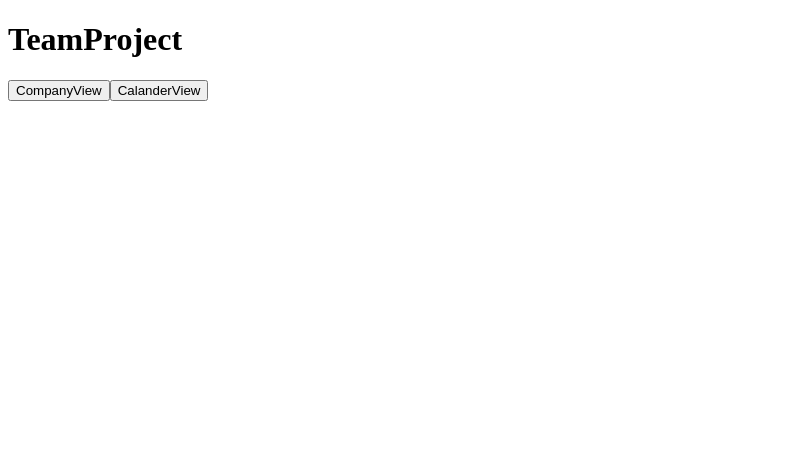
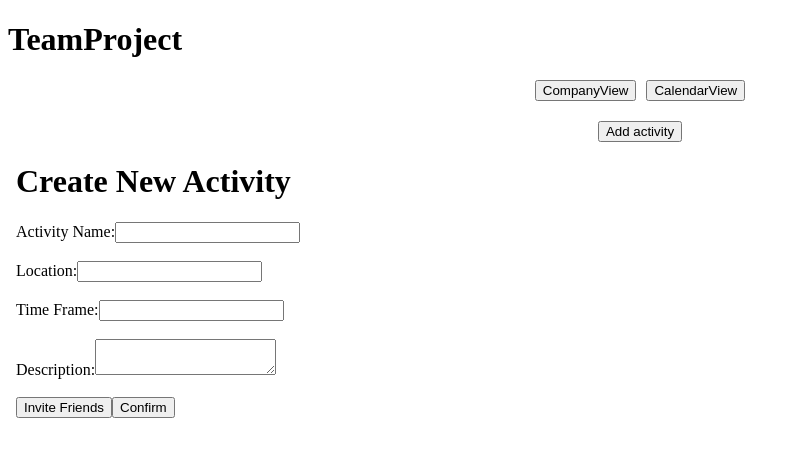
Before and after one commit to TomaszKK/TeamProject2023, an Angular app in the folder TeamProject/: page /addActivity in a window 1280 px wide. Before the commit this address led to /. Shown: the top 456 px of the page, without its empty margins (0-800 px from the left). Built offline with nearby package versions, Linux system fonts and the light colour scheme.

Commit message:
added "add activity" to app component main view

```diff
--- a/TeamProject/src/app/activity/activity.component.html
+++ b/TeamProject/src/app/activity/activity.component.html
@@ -1,2 +1,38 @@
-<p>calender works!</p>
-<app-event></app-event>
+<!DOCTYPE html>
+<html>
+<head>
+  <title>Create New Activity</title>
+</head>
+<body>
+<h1>Create New Activity</h1>
+
+<form>
+  <label for="activity-name">Activity Name:</label>
+  <input type="text" id="activity-name" name="activity-name"><br><br>
+
+  <label for="location">Location:</label>
+  <input type="text" id="location" name="location"><br><br>
+
+  <label for="time-frame">Time Frame:</label>
+  <input type="text" id="time-frame" name="time-frame"><br><br>
+
+  <label for="description">Description:</label>
+  <textarea id="description" name="description"></textarea><br><br>
+
+  <button type="button" onclick="inviteFriends()">Invite Friends</button>
+  <button type="button" onclick="addMore()">Confirm</button>
+</form>
+
+<script>
+  function inviteFriends() {
+    // To do
+    alert("Friends invited");
+  }
+
+  function addMore() {
+    // To do
+    alert("Confirmed");
+  }
+</script>
+</body>
+</html>
--- a/TeamProject/src/app/app-routing.module.ts
+++ b/TeamProject/src/app/app-routing.module.ts
@@ -3,11 +3,13 @@ import { RouterModule, Routes } from '@angular/router';
 import { CommonModule } from '@angular/common';
 import {CalanderComponent} from "./calander/calander.component";
 import {CompanyComponent} from "./company/company.component";
+import {ActivityComponent} from "./activity/activity.component";
 
 
 const routes: Routes = [
-  { path: 'calender', component: CalanderComponent },
-  {path: 'company', component: CompanyComponent}
+  {path: 'calender', component: CalanderComponent},
+  {path: 'company', component: CompanyComponent},
+  {path: 'addActivity', component: ActivityComponent}
 
 ];
 @NgModule({
--- a/TeamProject/src/app/app.component.html
+++ b/TeamProject/src/app/app.component.html
@@ -1,5 +1,26 @@
 <h1>{{title}}</h1>
-<button  [routerLink]="['/company']">CompanyView</button>
-<button  [routerLink]="['/calender']">CalanderView</button>
+<style>
+  .button-container {
+    display: flex;
+    justify-content: center;
+    align-items: center;
+    gap: 10px;
+    flex-wrap: wrap;
+    margin-bottom: 20px;
+  }
+</style>
+
+<div class="button-container">
+  <div>
+    <button [routerLink]="['/company']">CompanyView</button>
+  </div>
+  <div>
+    <button [routerLink]="['/calender']">CalendarView</button>
+  </div>
+</div>
+
+<div class="button-container">
+  <button [routerLink]="['/addActivity']">Add activity</button>
+</div>
 
 <router-outlet></router-outlet>
--- a/TeamProject/src/app/app.module.ts
+++ b/TeamProject/src/app/app.module.ts
@@ -7,13 +7,15 @@ import { CalanderComponent } from './calander/calander.component';
 import { CompanyComponent } from './company/company.component';
 import {RouterOutlet} from "@angular/router";
 import { AppRoutingModule } from './app-routing.module';
+import {ActivityComponent} from "./activity/activity.component";
 
 @NgModule({
   declarations: [
     AppComponent,
     EventComponent,
     CalanderComponent,
-    CompanyComponent
+    CompanyComponent,
+    ActivityComponent
   ],
   imports: [
     BrowserModule,
```
Also changed, not shown: TeamProject/src/app/activity/activity.component.ts (+4 -4 lines), 1 other file (tests, documents, lock files or other folders).
